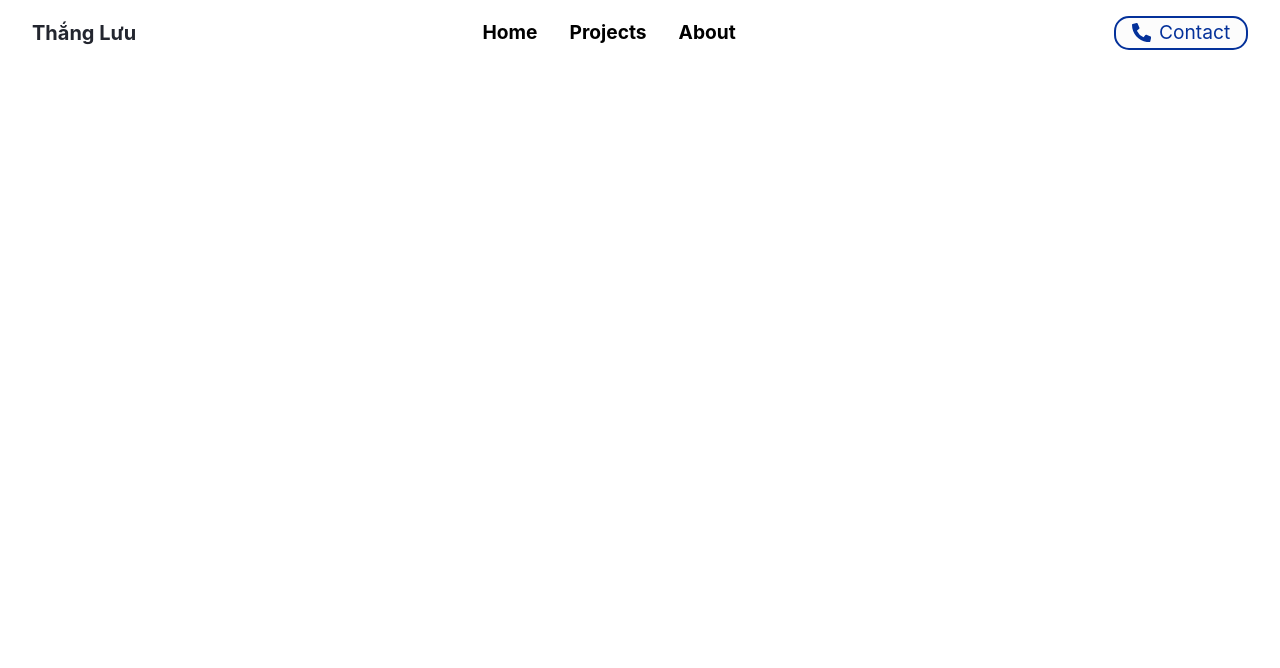
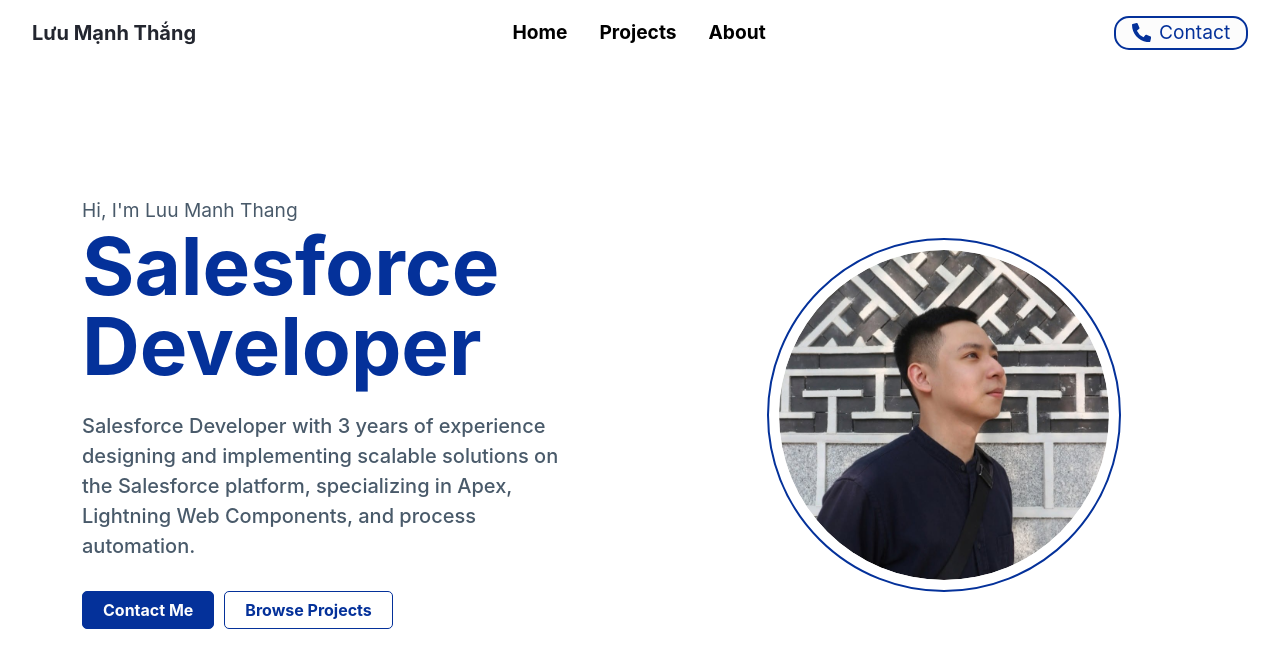
Before and after one commit to ThangLuu0110/My-Portfolio, a React (Create React App) app: page / in a window 1280 px wide. Shown: the top 668 px of the page. Built offline with nearby package versions, Linux system fonts and the light colour scheme.

Commit message:
feat(my-portfolio)/create hero section part

```diff
--- a/src/App.js
+++ b/src/App.js
@@ -1,10 +1,12 @@
+import './App.css';
 import Header from "./Layouts/Header/header";
-import './App.css';
+import Body from "./Layouts/Body/body";
 
 function App() {
   return (
     <div className="myPortfolio">
         <Header />
+        <Body />
     </div>
   );
 }
--- a/src/Assets/sass/abstracts/_variables.scss
+++ b/src/Assets/sass/abstracts/_variables.scss
@@ -2,6 +2,7 @@
 $color-background: #fcfcfc;
 $color-primary: #04319a;
 $color-secondary: #23262f;
+$color-text: #495a6a;
 
 // Spacing
 $spacing-xs: 0.25rem;
--- /dev/null
+++ b/src/Assets/sass/components/_herosection.scss
@@ -0,0 +1,114 @@
+@use '../abstracts' as *;
+
+.heroSection {
+    width: 100%;
+    height: calc(100vh - 100px);
+    display: grid;
+    grid-template-columns: 1fr 1fr;
+
+    &_contentPart {
+        display: flex;
+        flex-direction: column;
+        justify-content: center;
+        padding: 0 50px;
+
+        &_greeting {
+            font-size: 1.2rem;
+            margin-bottom: 5px;
+            color: $color-text;
+        }
+
+        &_title {
+            font-size: 5rem;
+            font-weight: bold;
+            margin-bottom: 25px;
+            color: $color-primary;
+        }
+
+        &_description {
+            font-size: 1.25rem;
+            line-height: 1.5;
+            color: $color-text;
+            font-weight: 500;
+        }
+
+        &_buttons {
+            margin-top: 30px;
+
+            &_contact, &_projects {
+                display: inline-block;
+                padding: 10px 20px;
+                font-size: 1rem;
+                font-weight: bold;
+                text-decoration: none;
+                border-radius: 5px;
+                margin-right: 10px;
+                transition: background-color 0.3s ease, color 0.3s ease;
+            }
+
+            &_contact {
+                background-color: $color-primary;
+                border: 1px solid $color-primary;
+                color: $color-background;
+
+                &:hover {
+                    background-color: darken($color-primary, 10%);
+                }
+            }
+
+            &_projects {
+                background-color: transparent;
+                color: $color-primary;
+                border: 1px solid $color-primary;
+
+                &:hover {
+                    background-color: $color-primary;
+                    color: $color-background;
+                }
+            }
+        }
+    }
+
+    &_imagePart {
+        display: flex;
+        justify-content: center;
+        align-items: center;
+
+        &-border {
+            width: 350px;
+            height: 350px;
+            border-radius: 50%;
+            border: 2px solid $color-primary;
+            display: flex;
+            justify-content: center;
+            align-items: center;
+
+            &_image {
+                width: 330px;
+                height: 330px;
+                border-radius: 50%;
+                overflow: hidden;
+
+                img {
+                    width: 100%;
+                    height: 100%;
+                    border-radius: 50%;
+                    object-fit: cover;
+                }
+            }
+        }
+    }
+
+    @media (max-width: $breakpoint-md) {
+        height: auto;
+        margin-top: 50px;
+        grid-template-columns: 1fr;
+        // padding: 50px 20px;
+
+        &_contentPart {
+            margin-bottom: 50px;
+
+        }
+    }
+
+}
--- a/src/Assets/sass/components/_index.scss
+++ b/src/Assets/sass/components/_index.scss
@@ -1 +1,2 @@
 @forward 'navbar';
+@forward 'herosection';
--- a/src/Assets/sass/components/_navbar.scss
+++ b/src/Assets/sass/components/_navbar.scss
@@ -1,4 +1,4 @@
-@import '../abstracts/variables';
+@use '../abstracts' as *;
 
 .navbar {
     height: 65px;
--- /dev/null
+++ b/src/Components/HeroSection.js
@@ -0,0 +1,31 @@
+import React from "react";
+import { heroSectionText } from "./const";
+import profileImage from "../Assets/images/profile_image.jpg";
+import { NavLink } from "react-router-dom";
+
+const HeroSection = () => {
+    const { heroSectionGreeting, heroSectionTitle, heroSectionDescription } = heroSectionText;
+    return (
+        <section className="heroSection">
+            <div className="heroSection_contentPart">
+                <p className="heroSection_contentPart_greeting">{heroSectionGreeting} </p>
+                <p className="heroSection_contentPart_title">{heroSectionTitle}</p>
+                <p className="heroSection_contentPart_description">{heroSectionDescription}</p>
+                <div className="heroSection_contentPart_buttons">
+                    <NavLink to="/contact" className="heroSection_contentPart_buttons_contact">Contact Me</NavLink>
+                    <NavLink to="/projects" className="heroSection_contentPart_buttons_projects">Browse Projects</NavLink>
+                </div>
+            </div>
+
+            <div className="heroSection_imagePart">
+                <div className="heroSection_imagePart-border">
+                    <div className="heroSection_imagePart-border_image">
+                        <img src={profileImage} alt="Hero" />
+                    </div>
+                </div>
+            </div>
+        </section>
+    )
+}
+
+export default HeroSection;
--- a/src/Components/Navbar.js
+++ b/src/Components/Navbar.js
@@ -1,11 +1,12 @@
 import React, {useState, useEffect} from "react";
 import { NavLink } from 'react-router-dom';
-import { navItems, portfolioTitle } from "../Components/const";
+import { navItems, navbarText } from "../Components/const";
 import { FaPhoneAlt, FaBars } from "react-icons/fa";
 import { IoMdClose } from "react-icons/io";
 
 
 const Navbar = () => {
+    const { brand, contact } = navbarText;
     const [isMenuOpen, setIsMenuOpen] = useState(false);
 
     const handleMenuToggle = () => {
@@ -34,7 +35,7 @@
         <>
             <nav className="navbar">
                 <NavLink to="/" className="navbar_logo">
-                    {portfolioTitle}
+                    {brand}
                 </NavLink>
 
                 {/* Navbar for Desktop and Tablet */}
@@ -79,7 +80,7 @@
                     ))}
                     <li className="navbar_menu_links-list_item">
                         <NavLink to="/contact" className="navbar_menu_links-list_item-link">
-                            Contact
+                            {contact}
                         </NavLink>
                     </li>
                 </ul>
--- a/src/Components/const.js
+++ b/src/Components/const.js
@@ -3,8 +3,19 @@
     { name: "Projects", path: "/projects" },
     { name: "About", path: "/about" },
 ];
+const navbarText = {
+    brand: "Lưu Mạnh Thắng",
+    contact: "Contact",
+};
 
-const portfolioTitle = "Thắng Lưu";
+const heroSectionText = {
+    heroSectionGreeting: "Hi, I'm Luu Manh Thang",
+    heroSectionTitle: "Salesforce Developer",
+    heroSectionDescription: "Salesforce Developer with 3 years of experience designing and implementing scalable solutions on the Salesforce platform, specializing in Apex, Lightning Web Components, and process automation."
+};
 
-
-export { navItems, portfolioTitle };
+export {
+    navItems,
+    navbarText,
+    heroSectionText,
+};
--- /dev/null
+++ b/src/Layouts/Body/body.js
@@ -0,0 +1,12 @@
+import React from "react";
+import HeroSection from "../../Components/HeroSection";
+
+const Body = () => {
+    return (
+        <main className="body_container">
+            <HeroSection/>
+        </main>
+    );
+}
+
+export default Body;
--- a/src/Layouts/Header/header.js
+++ b/src/Layouts/Header/header.js
@@ -2,7 +2,6 @@
 import Navbar from "../../Components/Navbar";
 
 const Header = () => {
-
 
     return (
         <header className="header_container">
```
Also changed, not shown: src/Assets/images/profile_image.jpg (added).
